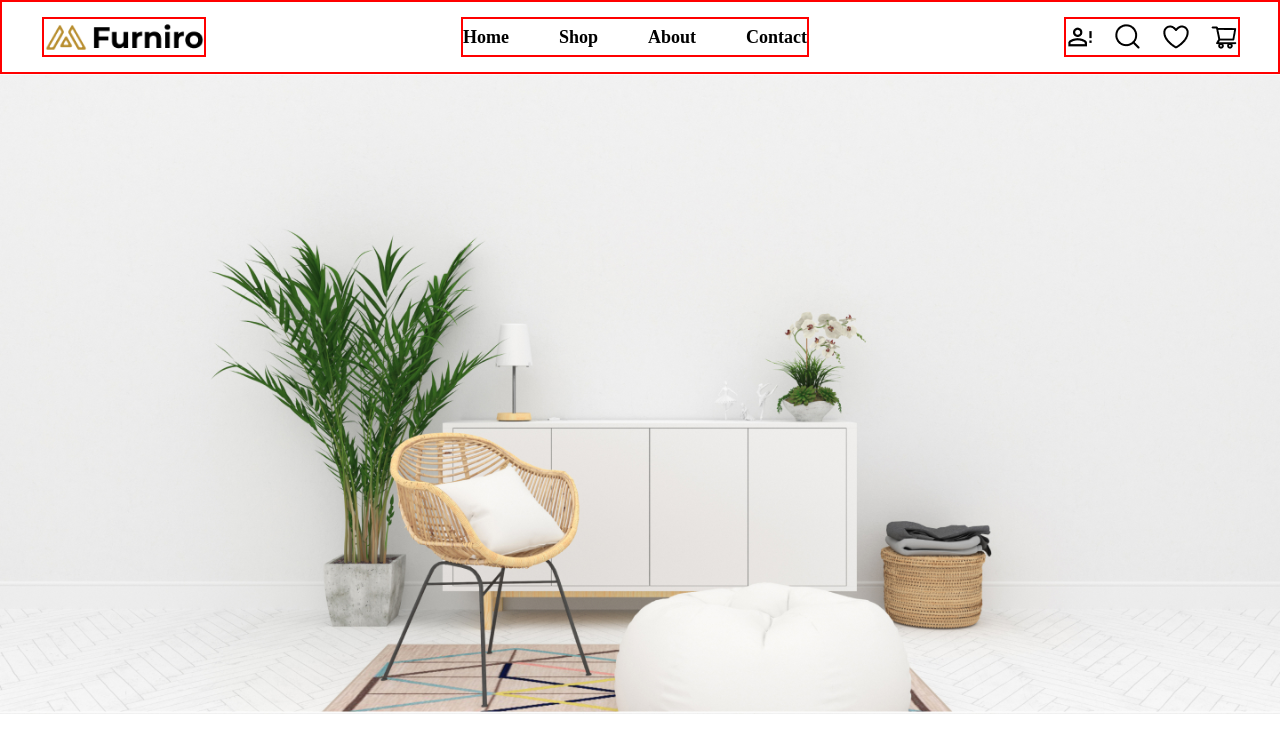
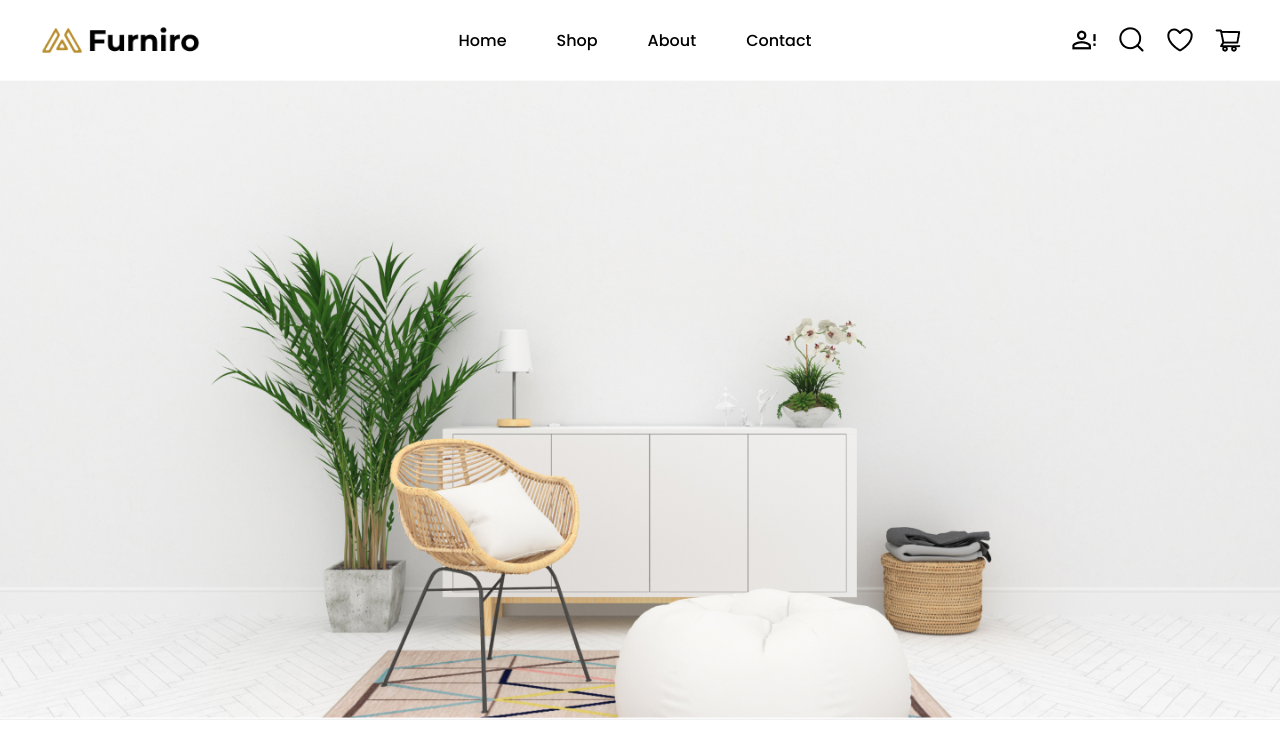
Before and after one commit to ayushydv04/Furniro-ecommerce, a plain HTML site: page index.html in a window 1280 px wide. Shown: the top 756 px of the page. Drawn offline with Linux system fonts and the light colour scheme.

Commit message:
updated and completed navbar

```diff
--- a/style.css
+++ b/style.css
@@ -1,7 +1,19 @@
+@import url('https://fonts.googleapis.com/css2?family=Poppins:ital,wght@0,100;0,200;0,300;0,400;0,500;0,600;0,700;0,800;0,900;1,100;1,200;1,300;1,400;1,500;1,600;1,700;1,800;1,900&display=swap');
+
 *{
     padding: 0;
     margin: 0;
     box-sizing: border-box;
+    font-family: 'Poppins', sans-serif;
+}
+
+li{
+    transition: 0.3 ease-in ;
+}
+
+li:hover{
+    cursor: pointer;
+    color: red;
 }
 
 body{
@@ -9,17 +21,19 @@ body{
 }
 
 .nav{
-    border: 2px solid red;
+    /* border: 2px solid red; */
     display: flex;
+    width: 100%;
     justify-content: space-between;
     padding: 15px 0px;
     background-color: #fff;
+    height: 80px;
 }
 
 /* Nav left */
 
 .navleft{
-    border: 2px solid red;
+    /* border: 2px solid red; */
     display: flex;
     justify-self: center;
     align-self: center;
@@ -34,7 +48,7 @@ body{
 }
 
 .navmid{
-    border: 2px solid red;
+    /* border: 2px solid red; */
     display: flex;
     justify-content: center;
     align-items: center;
@@ -50,12 +64,11 @@ body{
     text-decoration: none;
     list-style: none;
     color: black;
-    font-size: 18px;
-    font-weight: 550;
+    font-weight: 500;
 }
 
 .navright{
-    border: 2px solid red;
+    /* border: 2px solid red; */
     display: flex;
     justify-content: center;
     align-items: center;
```
